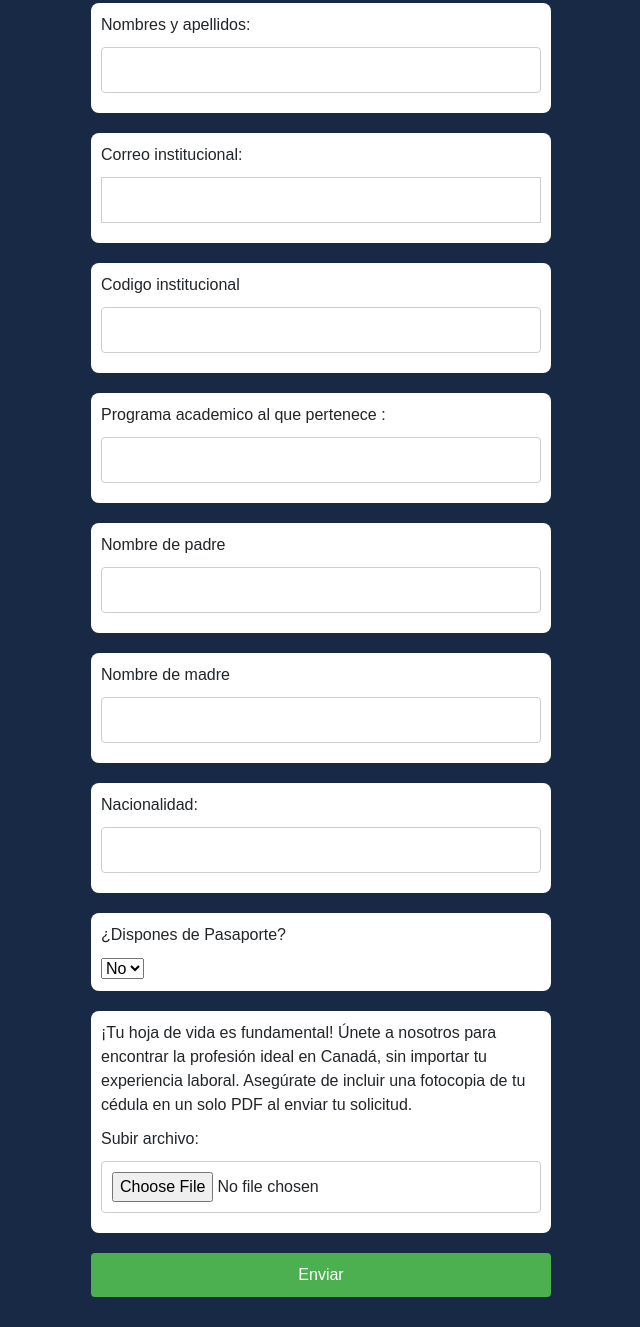
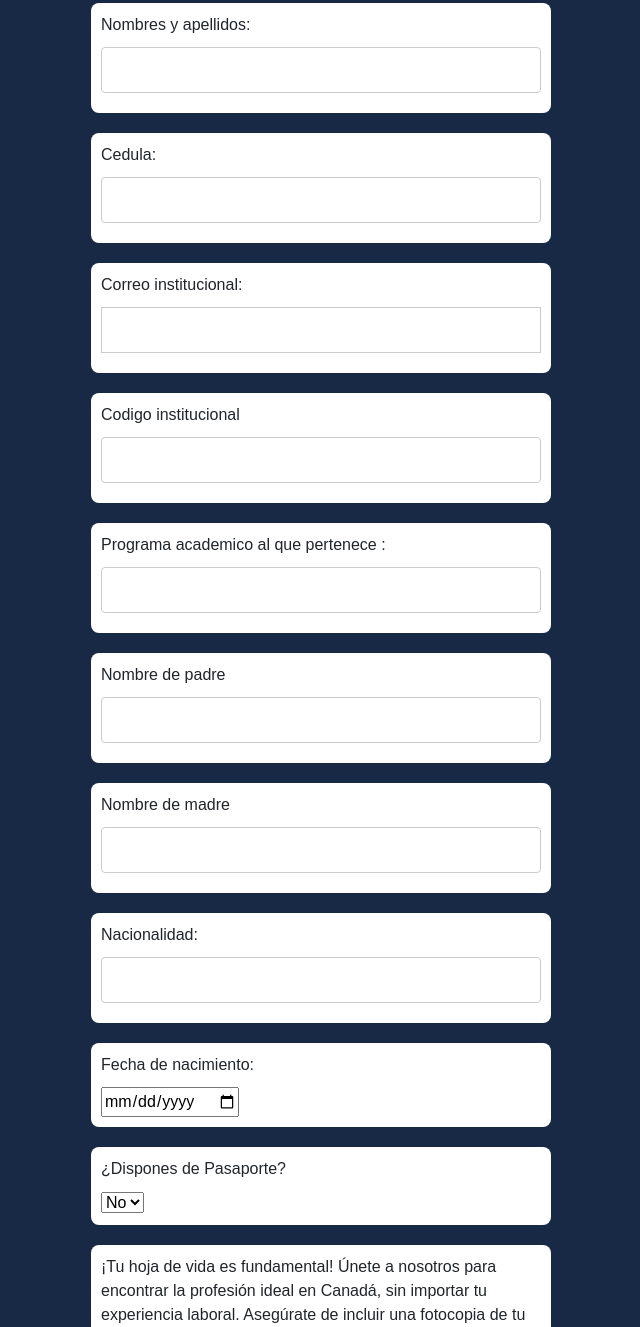
Before and after one commit to Gabriel201030/archivos, a plain HTML site: page Form.html in a window 1280 px wide. Shown: the part 440-1767 px from the top of the page, without its empty margins (319-959 px from the left). Drawn offline with nearby package versions, Linux system fonts and the light colour scheme.

Commit message:
Add files via upload

```diff
--- a/Form.html
+++ b/Form.html
@@ -97,6 +97,11 @@
       </div>
 
       <div class="question-container">
+        <label>Cedula:</label>
+        <input type="text" name="pregunta3">
+      </div>
+
+      <div class="question-container">
         <label>Correo institucional:</label>
         <input type="email" class="form-control rounded-0 bg-transparent" id="mail" name="mail" required><!-- IMPORTANTE EL id -->
        </div>
@@ -126,6 +131,10 @@
         <input type="text" name="pregunta3">
       </div>
 
+      <div class="question-container">
+        <label>Fecha de nacimiento:</label>
+        <input type="date" name="pregunta3">
+      </div>
 
       <!-- Resto de las preguntas -->
 
```
Also changed, not shown: concient.html (+1 -1 lines).
